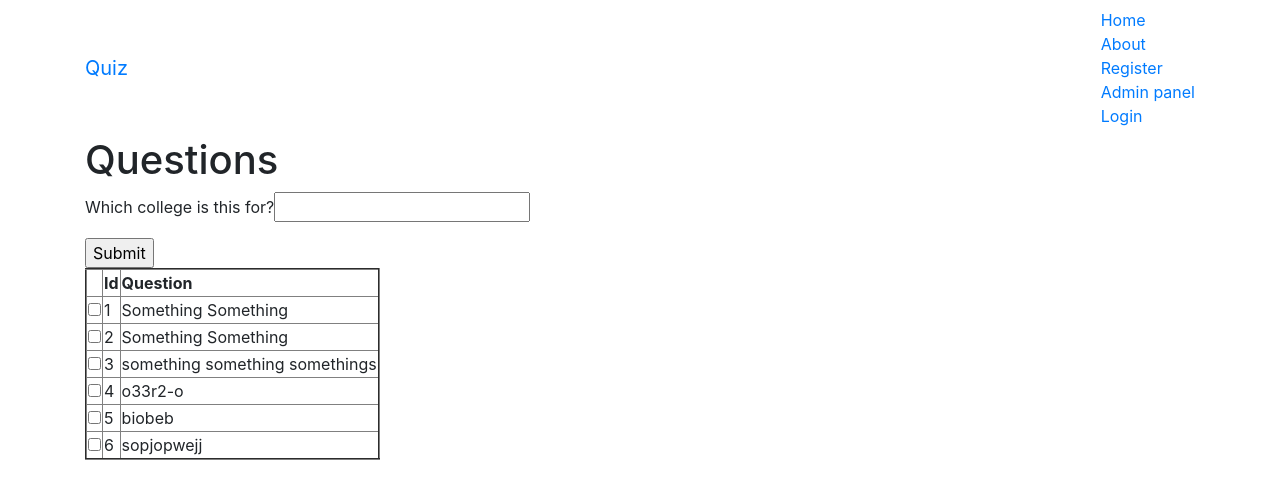
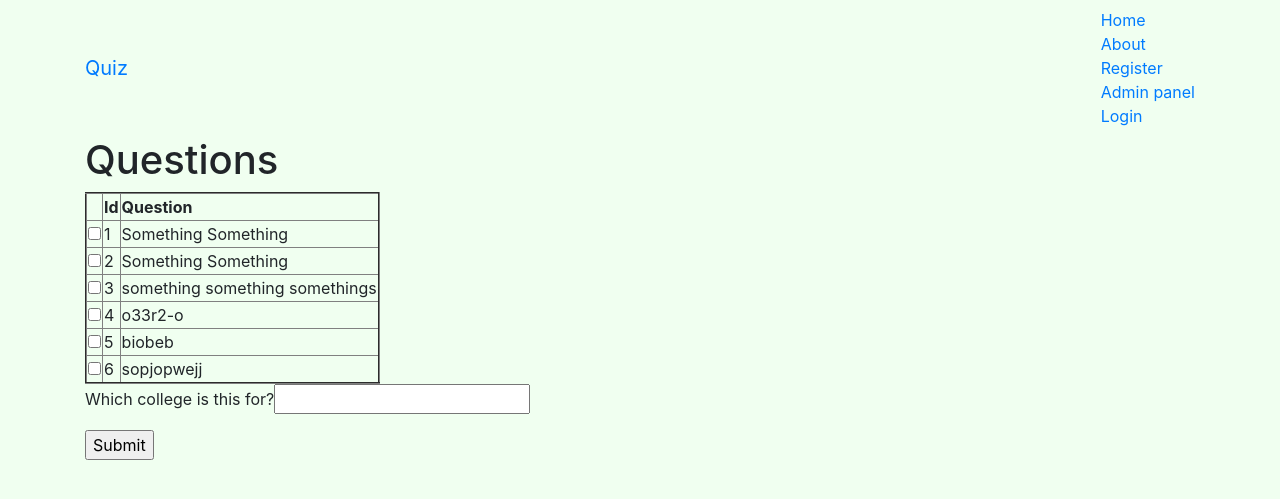
Before and after one commit to justtryingtosurvive/practoproject, a Flask app: page /adminpanel/createtest in a window 1280 px wide. Shown: the top 499 px of the page. Run offline with Flask 2, Linux system fonts and the light colour scheme; data comes from the database, SQL or seed files in the repository; some libraries are stand-ins or nearby versions.

Commit message:
positioning createtest

```diff
--- a/templates/createtest.html
+++ b/templates/createtest.html
@@ -1,7 +1,7 @@
 {% extends 'layout.html' %}
 
 {% block body %}
-
+<body style="background-color: honeydew;">
 <h1> Questions </h1>
 		<table border='2'>
             <tr>
@@ -20,10 +20,11 @@
             </tr>
 
             {% endfor %}
+		</table>
             <p>Which college is this for?<input type ='text' name='college'></p>
             <input type='submit' value="Submit" >
             </form>
-        </table>
+
 
 
 {% endblock %}
```
